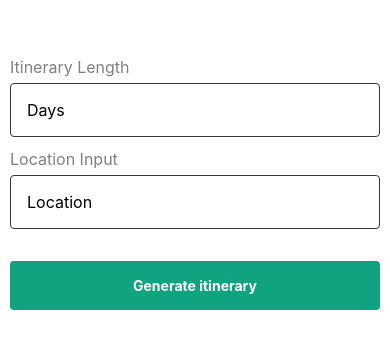
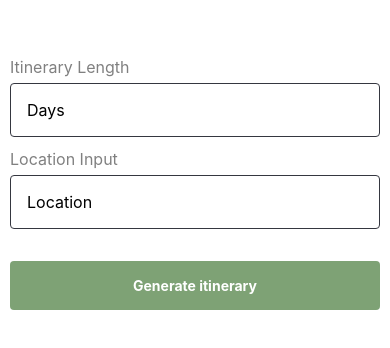
Before and after one commit to andrewliu26/Voyager, a React Native app in the folder Voyager/front-end/: screen / in a window 390 px wide. Shown: the part 236-584 px from the top of the page. Built offline with nearby package versions, Linux system fonts and the light colour scheme.

Commit message:
additional features

```diff
--- a/Voyager/front-end/App.js
+++ b/Voyager/front-end/App.js
@@ -1,6 +1,17 @@
 import React, { useState } from 'react';
 import { StatusBar } from "expo-status-bar";
-import {StyleSheet, Text, View, TextInput, Pressable, SafeAreaView, Alert, Image, ScrollView } from "react-native";
+import {
+    StyleSheet,
+    Text,
+    View,
+    TextInput,
+    Pressable,
+    SafeAreaView,
+    Alert,
+    Image,
+    ScrollView,
+    ActivityIndicator
+} from "react-native";
 import { generateItinerary, searchLocation } from "./api";
 import ipConfig from "./config/ipConfig"
 
@@ -49,6 +60,7 @@ export default function GeneratingItinerariesScreen () {
         return (
             <View style={styles.loadingContainer}>
                 <Text style={styles.title}>Generating a new Itinerary</Text>
+                <ActivityIndicator color='#7ea275'/>
             </View>
         );
     }
@@ -65,7 +77,6 @@ export default function GeneratingItinerariesScreen () {
                 </Text>
                 <ScrollView style={styles.scrollView}>
                     <Text style={styles.result}>{result.response}</Text>
-
                 </ScrollView>
                 <Pressable onPress={onTryAgain} style={styles.button}>
                     <Text style={styles.buttonText}>Back to Generate Itinerary</Text>
@@ -151,7 +162,8 @@ const styles= StyleSheet.create({
 
     button: {
         marginTop: 20,
-        backgroundColor: "#10a37f",
+        backgroundColor: '#7ea275',
+        //backgroundColor: "#10a37f",
         padding: 16,
         borderRadius: 4,
         alignItems: "center",
```
